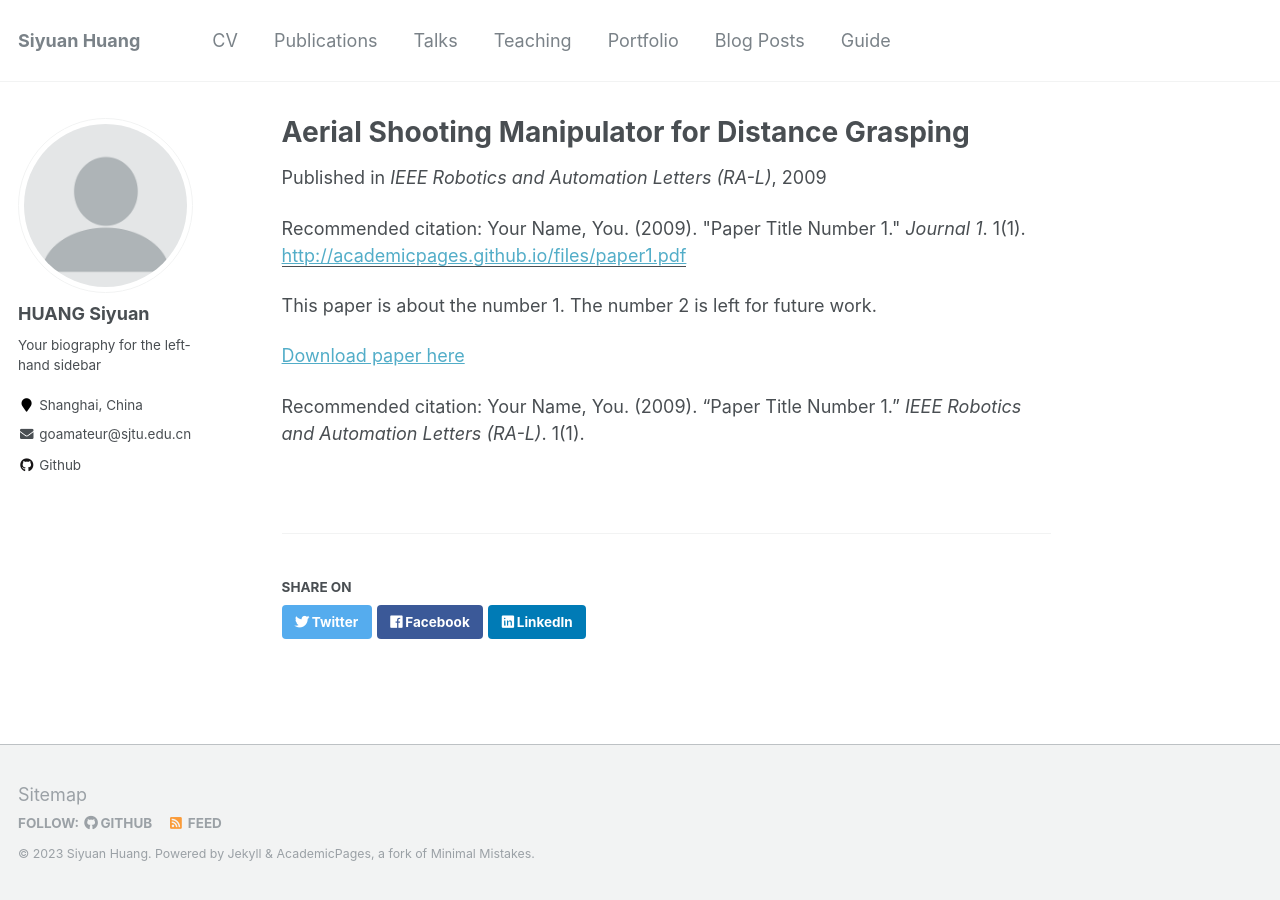
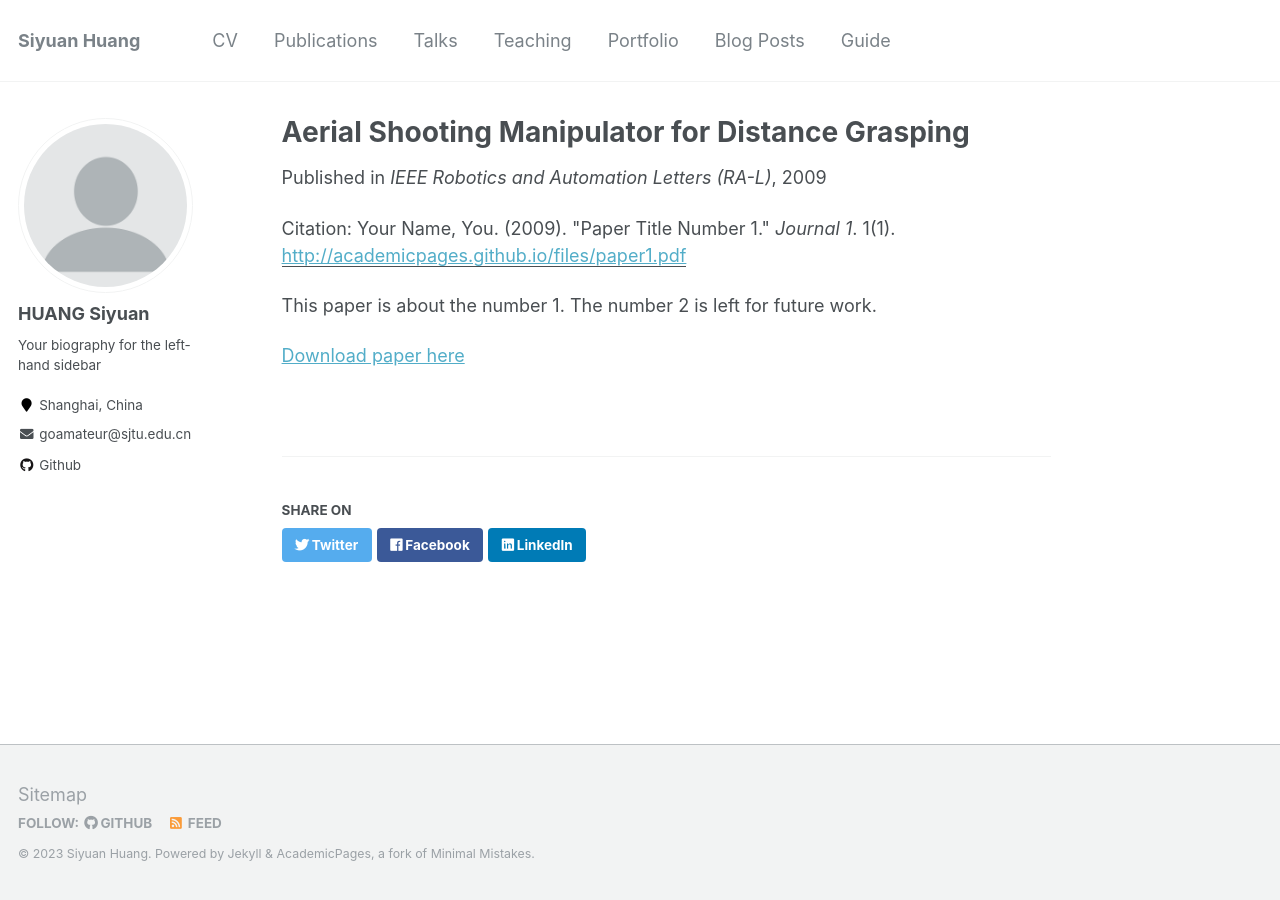
Before and after one commit to GoAMATEUR/goamateur.github.io, a Jekyll site: the page built from _publications/aerial_shooting_manipulator_for_distance_grasping.md, in a window 1280 px wide. Built offline with Jekyll 4.4.1, drawn with Linux system fonts in a browser that asks for light colours.

```diff
--- a/_includes/archive-single.html
+++ b/_includes/archive-single.html
@@ -53,9 +53,9 @@
     {% endif %}
 
     {% if post.citation and post.paperurl %}
-      <p>Recommended citation: {{ post.citation }} <a href="{{ post.paperurl }}"><u>{{ post.paperurl }}</u></a></p>
+      <p>Citation: {{ post.citation }} <a href="{{ post.paperurl }}"><u>{{ post.paperurl }}</u></a></p>
     {% elsif post.citation %}
-      <p>Recommended citation: {{ post.citation }} </p>
+      <p>Citation: {{ post.citation }} </p>
     {% elsif post.paperurl %}
       <p>Download <a href=" {{ post.paperurl }} "><u>here</u></a></p>
     {% endif %}
--- a/_layouts/single.html
+++ b/_layouts/single.html
@@ -44,9 +44,9 @@ layout: default
 
 
         {% if page.citation and page.paperurl %}
-          <p>Recommended citation: {{ page.citation }} <a href="{{ page.paperurl }}"><u>{{ page.paperurl }}</u></a></p>
+          <p>Citation: {{ page.citation }} <a href="{{ page.paperurl }}"><u>{{ page.paperurl }}</u></a></p>
         {% elsif page.citation %}
-          <p>Recommended citation: {{ page.citation }} </p>
+          <p>Citation: {{ page.citation }} </p>
         {% endif %}
 
         </header>
--- a/_publications/2009-10-01-paper-title-number-1.md
+++ b/_publications/aerial_shooting_manipulator_for_distance_grasping.md
@@ -11,5 +11,3 @@ citation: 'Your Name, You. (2009). &quot;Paper Title Number 1.&quot; <i>Journal
 This paper is about the number 1. The number 2 is left for future work.
 
 [Download paper here](http://academicpages.github.io/files/paper1.pdf)
-
-Recommended citation: Your Name, You. (2009). "Paper Title Number 1." <i>IEEE Robotics and Automation Letters (RA-L)</i>. 1(1).
```
